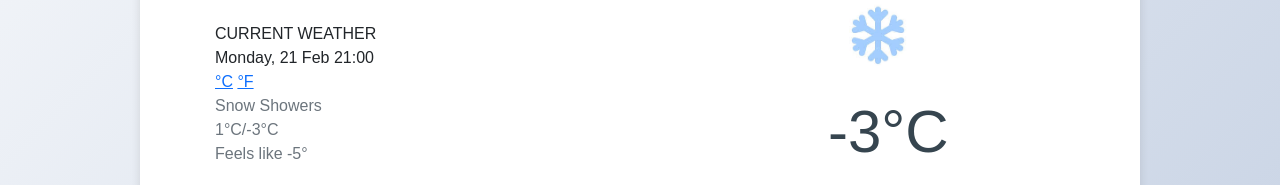
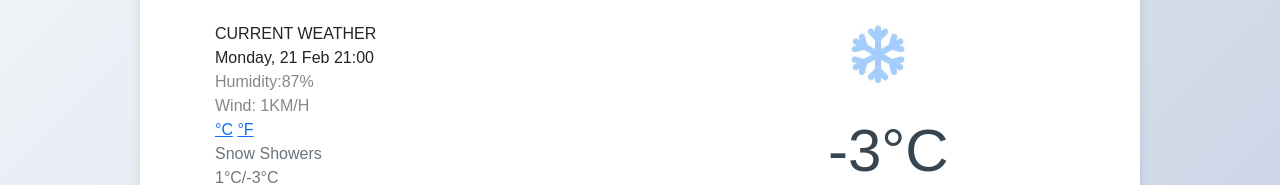
Before and after one commit to Ebi27/Weather-App, a website built with Parcel: page index.html in a window 1280 px wide. Shown: the part 235-420 px from the top of the page. Built offline with nearby package versions, Linux system fonts and the light colour scheme; no server answers.

Commit message:
added Humidity and wind

```diff
--- a/index.html
+++ b/index.html
@@ -82,6 +82,11 @@
                 CURRENT WEATHER <br /><span class="date">Sunday</span>
                 <span class="time">11:50am</span>
                 <br />
+                <div class="other">
+                    Humidity:<span id="Humidity">87</span>%
+                  <br>
+                    Wind: <span id="wind"> 1</span>KM/H
+                </div>
                 <a href="#" id="celsius">°C</a>
                 <a href="#" id="fahreneit">°F</a>
                 <br />
```
